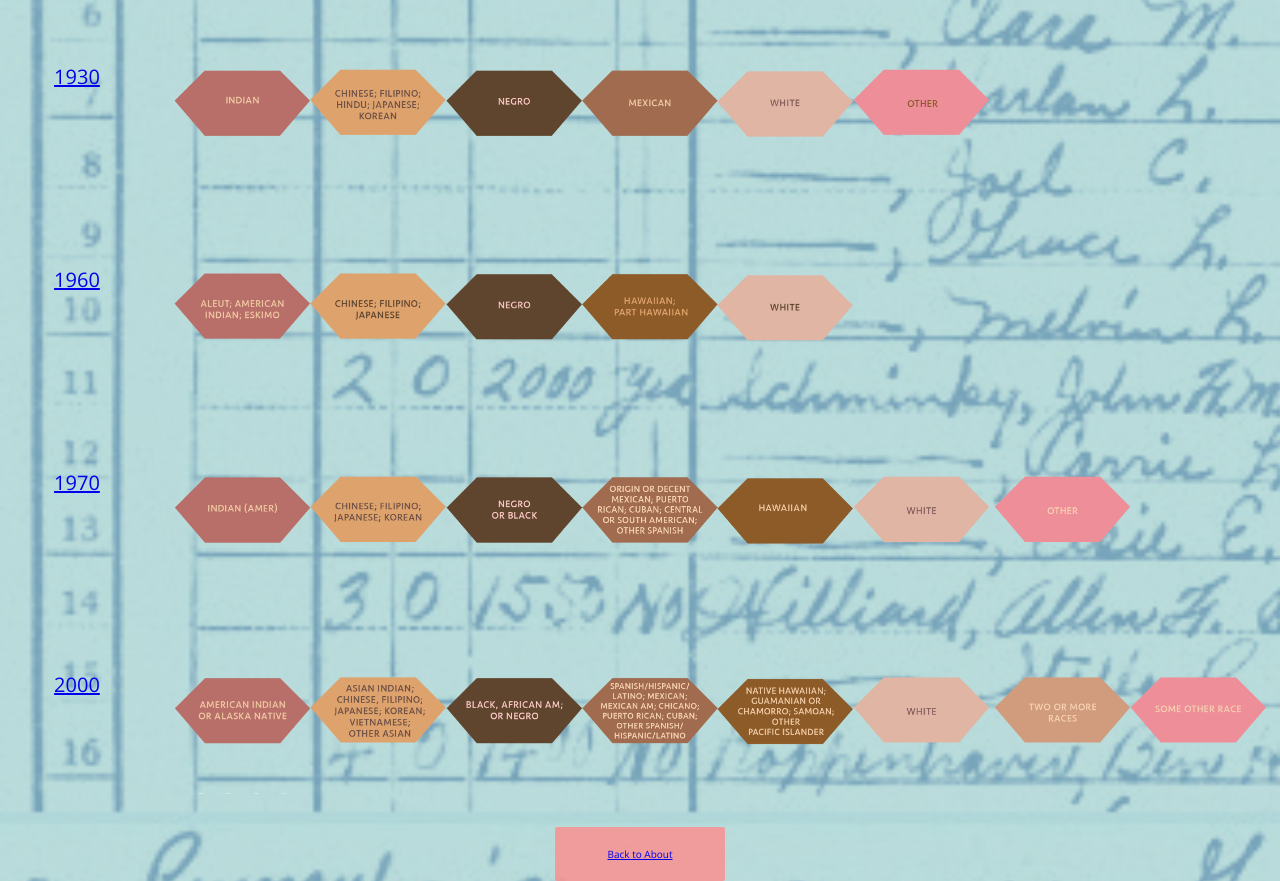
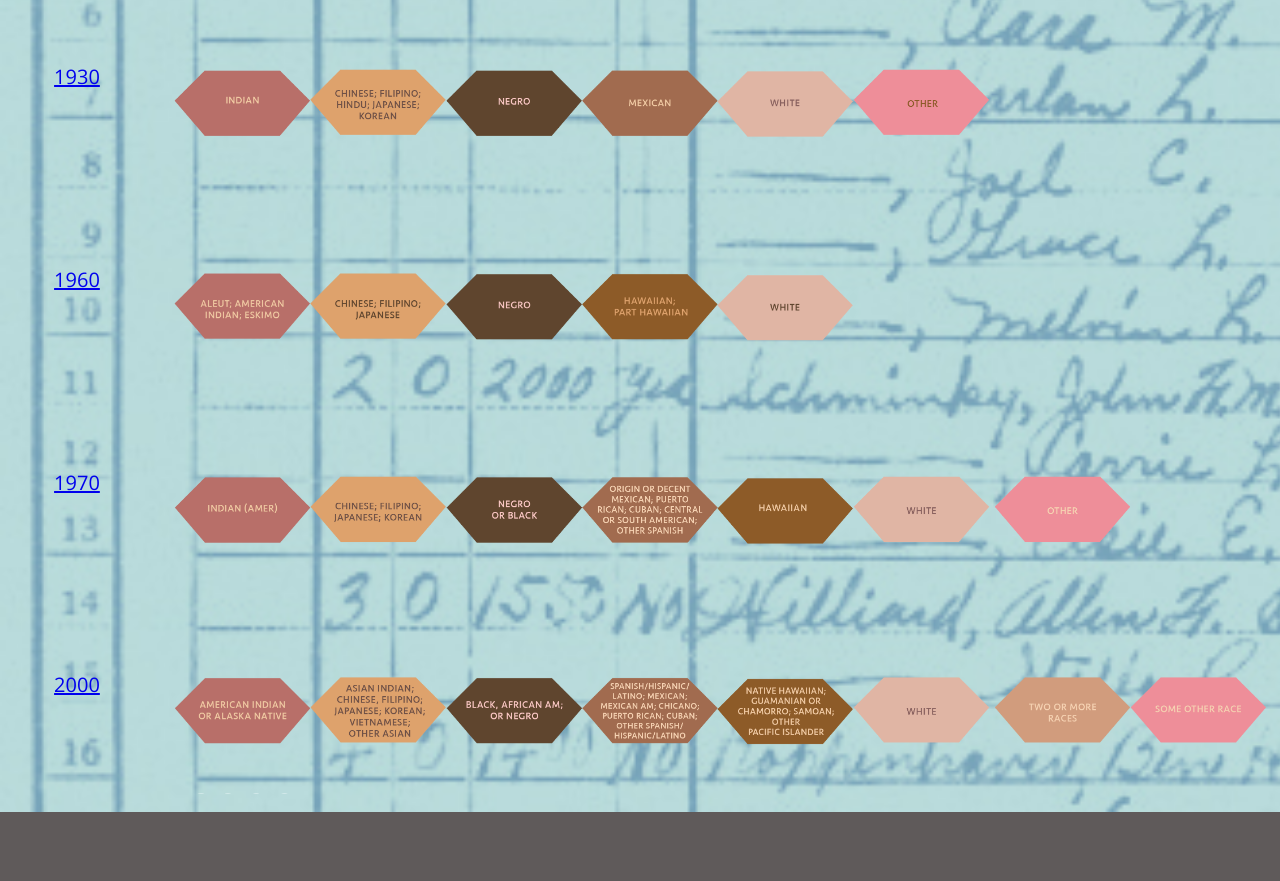
Before and after one commit to Moninika/Project_2_copy, a website: page public/Timeline.html in a window 1280 px wide. Shown: the part 1258-2139 px from the top of the page. After the commit the page ends 2070 px from the top, so only its background shows below. Drawn offline with nearby package versions, Linux system fonts and the light colour scheme.

```diff
--- a/public/Timeline.html
+++ b/public/Timeline.html
@@ -125,13 +125,13 @@
 
 </div>
 
-    <div class=project_link>
+    <!-- <div class=project_link>
 
         <p>
             <a target="_blank" href="./about.html">Back to About</a>
         </p>
 
-      </div>
+      </div> -->
 
 
     </body>
```
